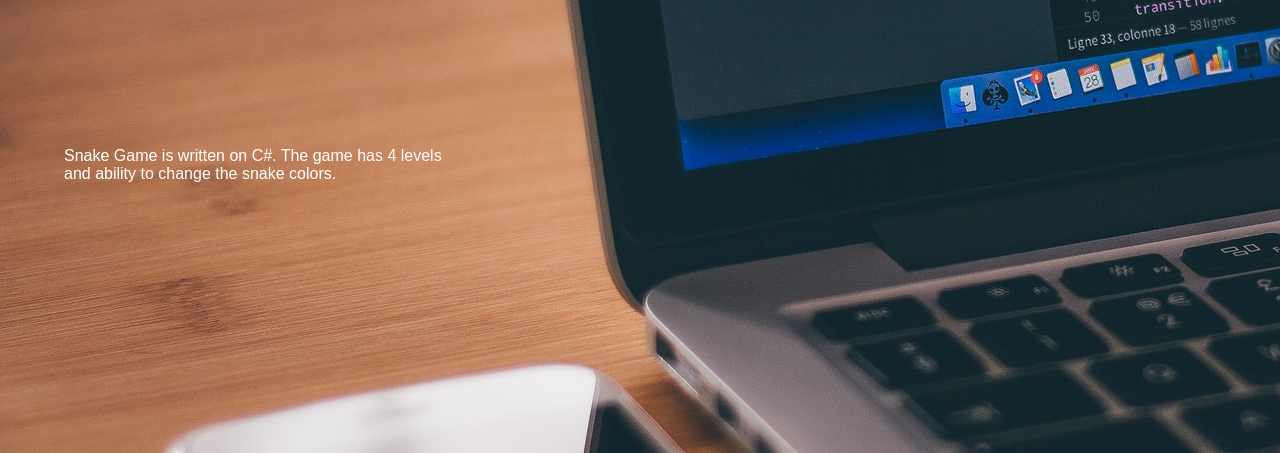
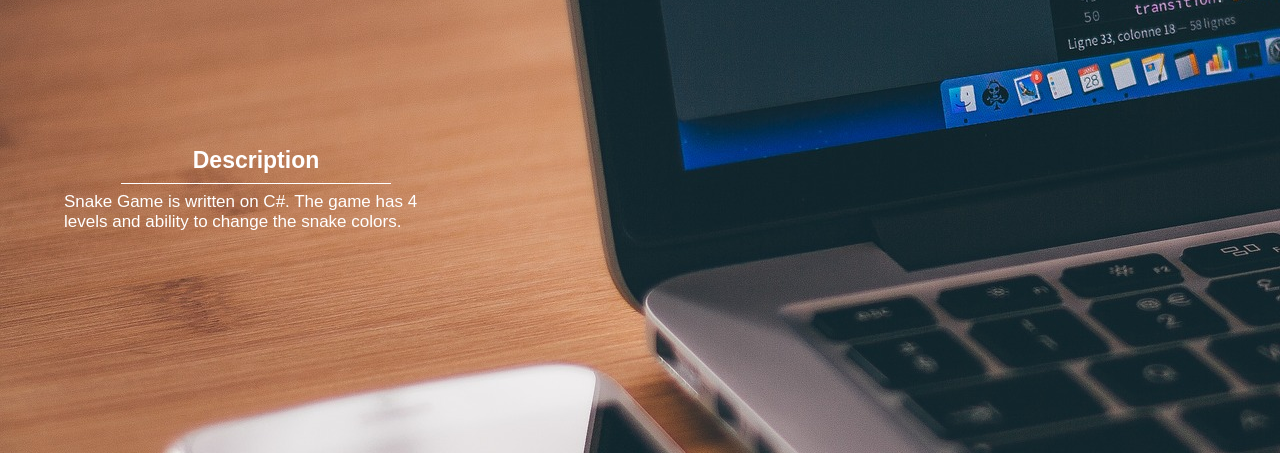
Before and after one commit to BalioFVFX/BalioFVFX-Website, a plain HTML site: page snakeGame.html in a window 1280 px wide. Shown: the part 347-800 px from the top of the page. Drawn offline with Linux system fonts and the light colour scheme.

Commit message:
Description styles

```diff
--- a/snakeGame.css
+++ b/snakeGame.css
@@ -14,11 +14,21 @@ section{width:100%; height:1000px;}
     text-align:center;
 }
 
+#title-description{
+    color:white;
+    text-align:center;
+    font-size: 23px;
+}
+
 #line{
 text-align: center;
 }
 
-#content{
+#span-description{
+    font-size:17px;
+}
+
+#content-left{
     position: relative;
     top:40%;
     color:white;
@@ -49,3 +59,4 @@ text-align: center;
 a{
     text-decoration: none;
     color:white;
+}
--- a/snakeGame.html
+++ b/snakeGame.html
@@ -24,8 +24,14 @@
               </svg>
             </div>
     </div>
-    <div id="content">
-        <span>Snake Game is written on C#. The game has 4 levels and ability to change the snake colors.</span>
+    <div id="content-left">
+            <h2 id="title-description">Description</h2>
+            <div id="line">
+                    <svg height="5" width="270">
+                            <line x1="0" x2="270" style="stroke:rgb(255,255,255);stroke-width:2" />
+                          </svg>
+                        </div>
+        <span id="span-description">Snake Game is written on C#. The game has 4 levels and ability to change the snake colors.</span>
     </div>
     </section>
 
```
